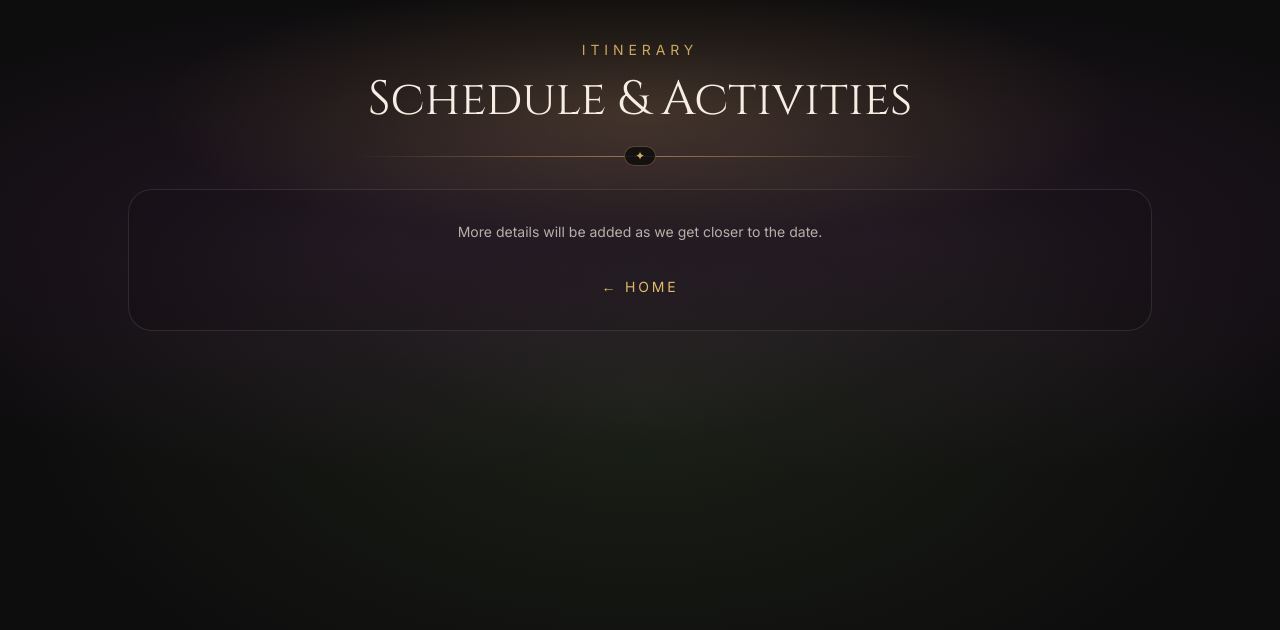
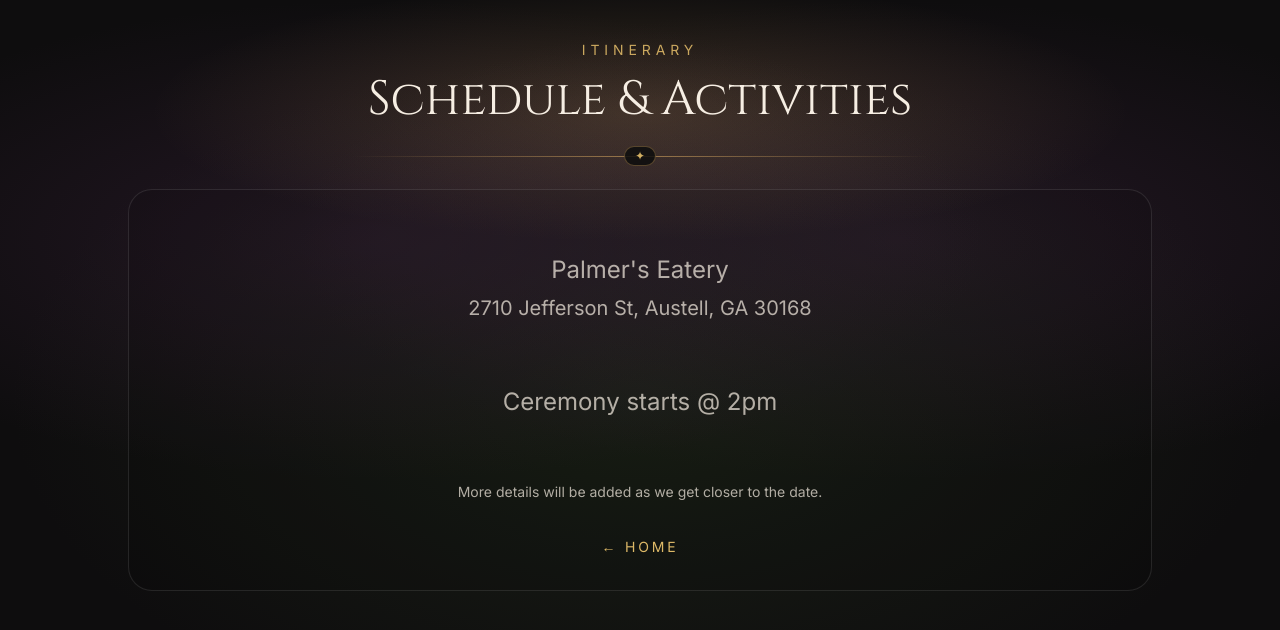
Before and after one commit to cookiemuenster/our-wedding-website, a Next.js app: page /itinerary in a window 1280 px wide. Shown: the top 630 px of the page. Built offline with nearby package versions, Linux system fonts and the light colour scheme.

Commit message:
added Palmer's address

```diff
--- a/app/donations/page.tsx
+++ b/app/donations/page.tsx
@@ -17,14 +17,14 @@ export default function DonationPage() {
                         Gifts &amp; Well-Wishes
                     </h1>
 
-                    <div className="mx-auto mt-8 max-x-xl"> {/*mx-auto mt-8 max-w-xl*/}
+                    <div className="mx-auto mt-8 max-w-xl"> {/*mx-auto mt-8 max-w-xl*/}
                         <div className="divider-ornate"/> {/*divider-ornate*/}
                     </div>
                 </header>
 
                 <section className="rounded-3xl border border-white/10 bg-black/10 p-6 sm:p-8 text-center"> {/*rounded-3xl border border-white/10 bg-black/10 p-6 sm:p-8 text-center*/}
                   <div className="flex flex-col items-center" >
-                    <div className="mt-6 flex justify-center rounded-2xl border border-[color:var(--antique-gold)]/25 bg-black/20 p-6">
+                    <div className="rounded-2xl border border-[color:var(--antique-gold)]/25 bg-black/20 p-6">
                       <Image
                         src="/images/zelle_email_qrcode.png"
                         alt="Zelle QR Code"
@@ -43,7 +43,7 @@ export default function DonationPage() {
                   </div>
 
                   <div className="mt-8"> {/*mt-8*/}
-                    <p className="text-sm text-[color:var(--bone)]/70 p-9"> {/*text-sm text-[color:var(--bone)]/70*/}
+                    <p className="mt-12 text-sm text-[color:var(--bone)]/70 p-9"> {/*text-sm text-[color:var(--bone)]/70*/}
                     More details will be available as we get closer to the date.
                     </p>
                     <Link
--- a/app/itinerary/page.tsx
+++ b/app/itinerary/page.tsx
@@ -24,6 +24,18 @@ export default function ItineraryPage() {
                 </header>
 
                 <section className="rounded-3xl border border-white/10 bg-black/10 p-6 sm:p-8 text-center">
+                    <div className="mt-8"></div>
+                    <p className="text-2xl text-[color:var(--bone)]/70">
+                      Palmer's Eatery
+                    </p>
+                    <p className="mt-2 text-xl text-[color:var(--bone)]/70">
+                      2710 Jefferson St, Austell, GA 30168
+                    </p>
+                    <div className="mt-16"></div>
+                    <p className="text-2xl text-[color:var(--bone)]/70">
+                      Ceremony starts @ 2pm
+                    </p>
+                    <div className="mt-16"></div>
                     <p className="text-sm text-[color:var(--bone)]/70">
                         More details will be added as we get closer to the date.
                     </p>
```
